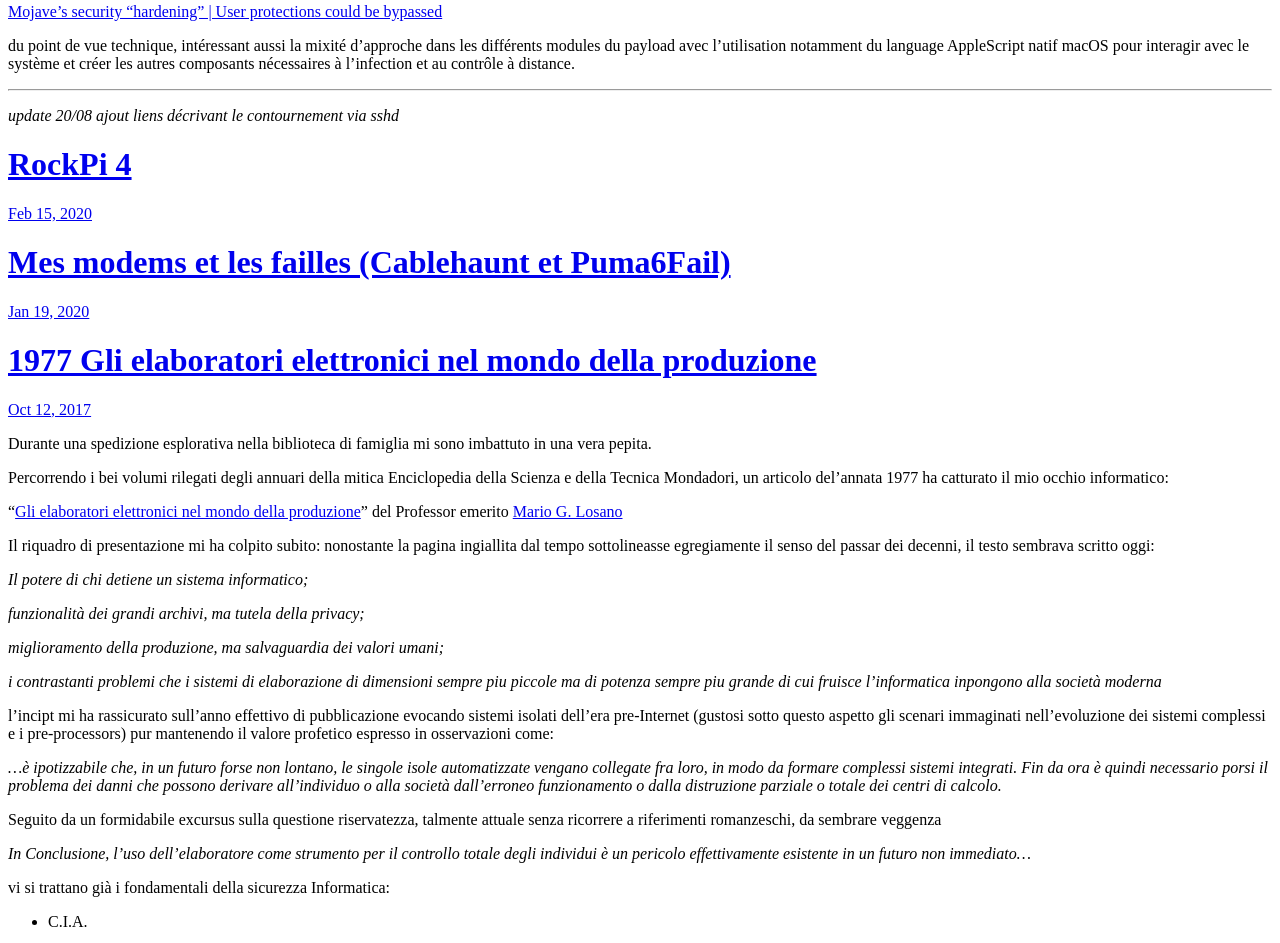
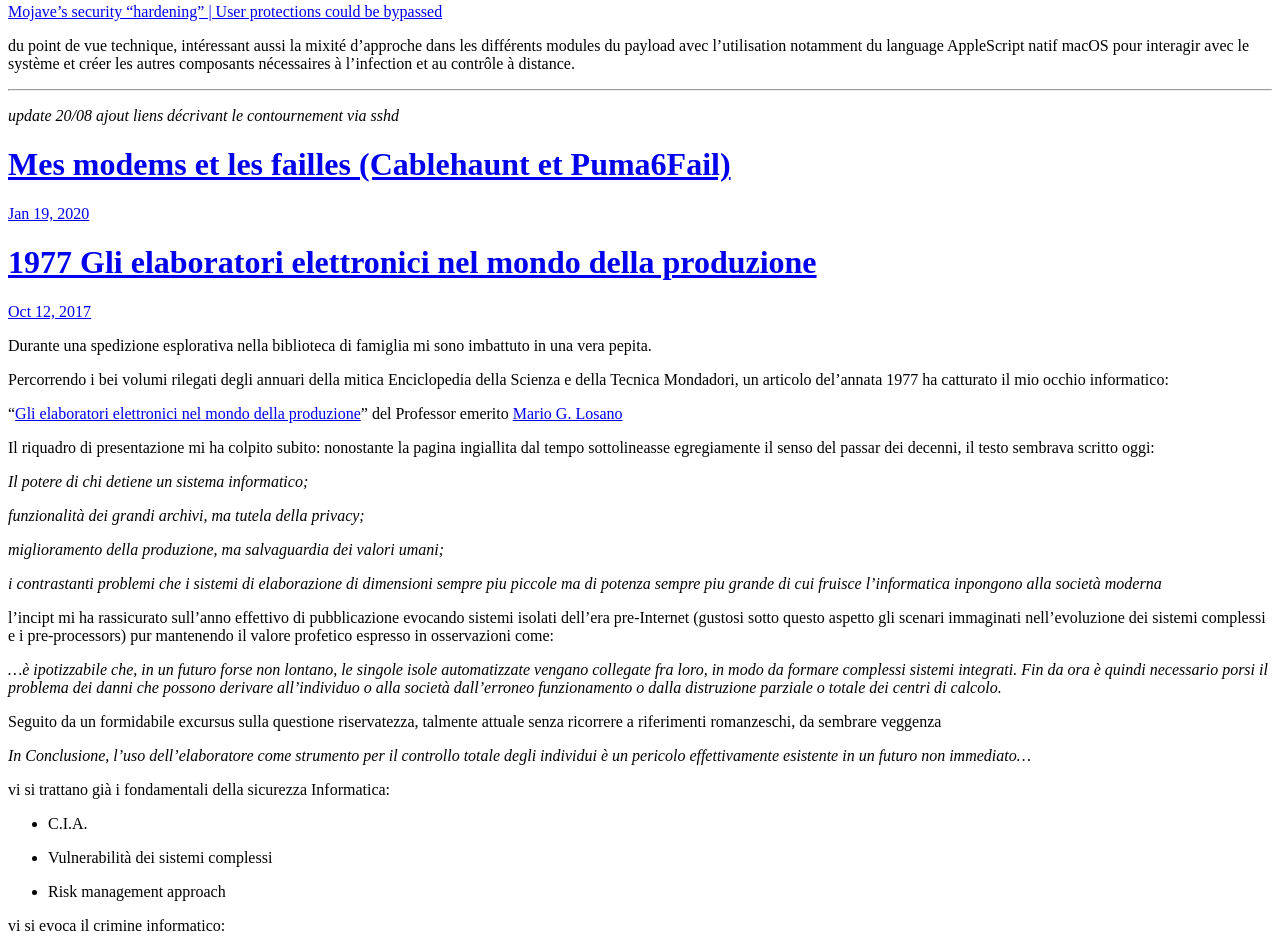
Before and after one commit to Decio1/decio.zip, a plain HTML site: page index.html in a window 1280 px wide. Shown: the part 8829-9772 px from the top of the page. Drawn offline with Linux system fonts and the light colour scheme.

Commit message:
Archiving from Micro.blog.

```diff
--- a/index.html
+++ b/index.html
@@ -520,20 +520,6 @@ et en installant une version de git indépendant du -trés lourd- xcode.</p>
 
 <hr>
 <p><em>update 20/08 ajout liens décrivant le contournement via sshd</em></p>
-
-		</div>
-	  </div>
-
-	  <div class="h-entry">
-
-			<h1><a href="https://decio.zip/2020/02/15/rockpi.html">RockPi 4</a></h1>
-
-
-		<a href="https://decio.zip/2020/02/15/rockpi.html" class="u-url"><time class="dt-published" datetime="2020-02-15 18:05:20 &#43;0100">Feb 15, 2020</time></a>
-
-		<div class="e-content">
-
-
 
 		</div>
 	  </div>
```
